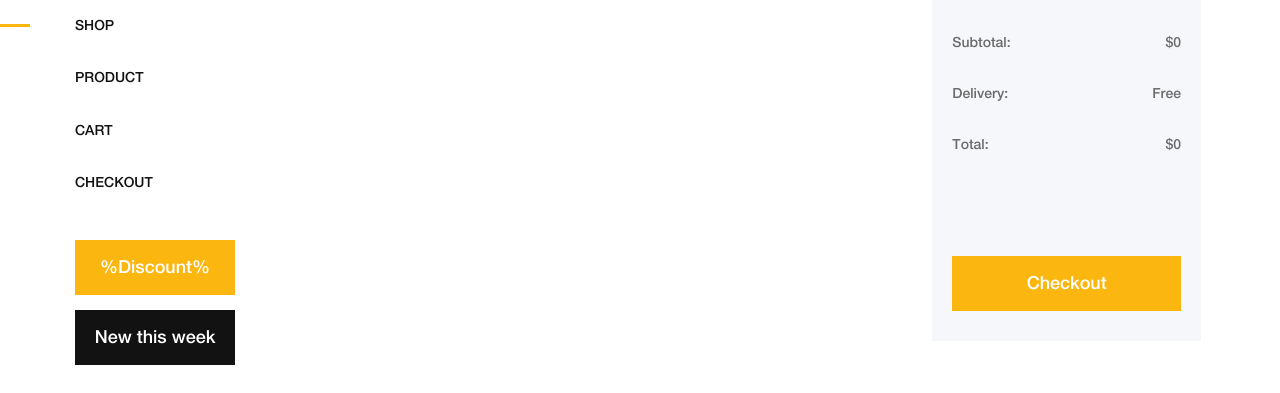
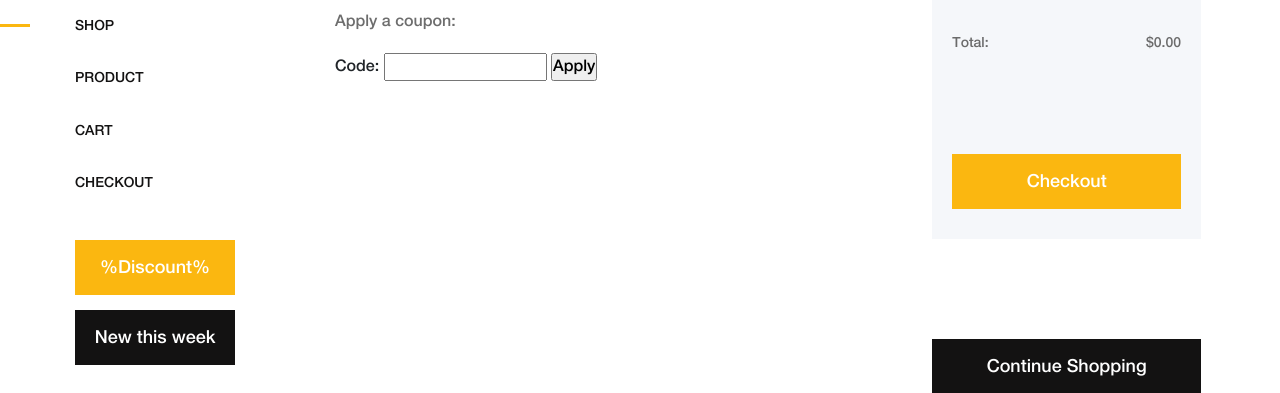
Before and after one commit to masonk16/elegante, a Django app: page /cart/ in a window 1280 px wide. Shown: the part 268-661 px from the top of the page. Run offline with Django 4.2, Linux system fonts and the light colour scheme; parts of the project's set-up code (start-up, migrations or seed data) failed here and were passed over; some libraries are stand-ins or nearby versions.

Commit message:
Add cpoupon application form to cart detail template

```diff
--- a/templates/cart/detail.html
+++ b/templates/cart/detail.html
@@ -59,15 +59,36 @@
                             {% endfor %}
                             </tbody>
                         </table>
+                        <p>Apply a coupon:</p>
+                        <form action="{% url "coupons:apply" %}" method="post">
+                            {% csrf_token %}
+                            {{ coupon_apply_form }}
+                            <input type="submit" value="Apply">
+                        </form>
                     </div>
                 </div>
                 <div class="col-12 col-lg-4">
                     <div class="cart-summary">
                         <h5>Cart Total</h5>
                         <ul class="summary-table">
-                            <li><span>subtotal:</span> <span>${{ cart.get_total_price }}</span></li>
-                            <li><span>delivery:</span> <span>Free</span></li>
-                            <li><span>total:</span> <span>${{ cart.get_total_price }}</span></li>
+                            {% if cart.coupon %}
+                                <li>
+                                    <span>subtotal:</span>
+                                    <span>${{ cart.get_total_price|floatformat:2 }}</span>
+                                </li>
+                                <li>
+                                    <span>"{{ cart.coupon.code }}"</span>
+                                    ({{ cart.coupon.discount }}% off)
+                                </li>
+                                <li>
+                                    <span>  </span>
+                                    <span>- ${{ cart.get_discount|floatformat:2 }}</span>
+                                </li>
+                            {% endif %}
+                            <li>
+                                <span>total:</span>
+                                <span>${{ cart.get_total_price_after_discount|floatformat:2 }}</span>
+                            </li>
                         </ul>
                         <div class="cart-btn mt-100">
                             <a href="{% url "orders:order_create" %}" class="btn amado-btn w-100">Checkout</a>
```
Also changed, not shown: elegante/settings.py (+5 -5 lines).
